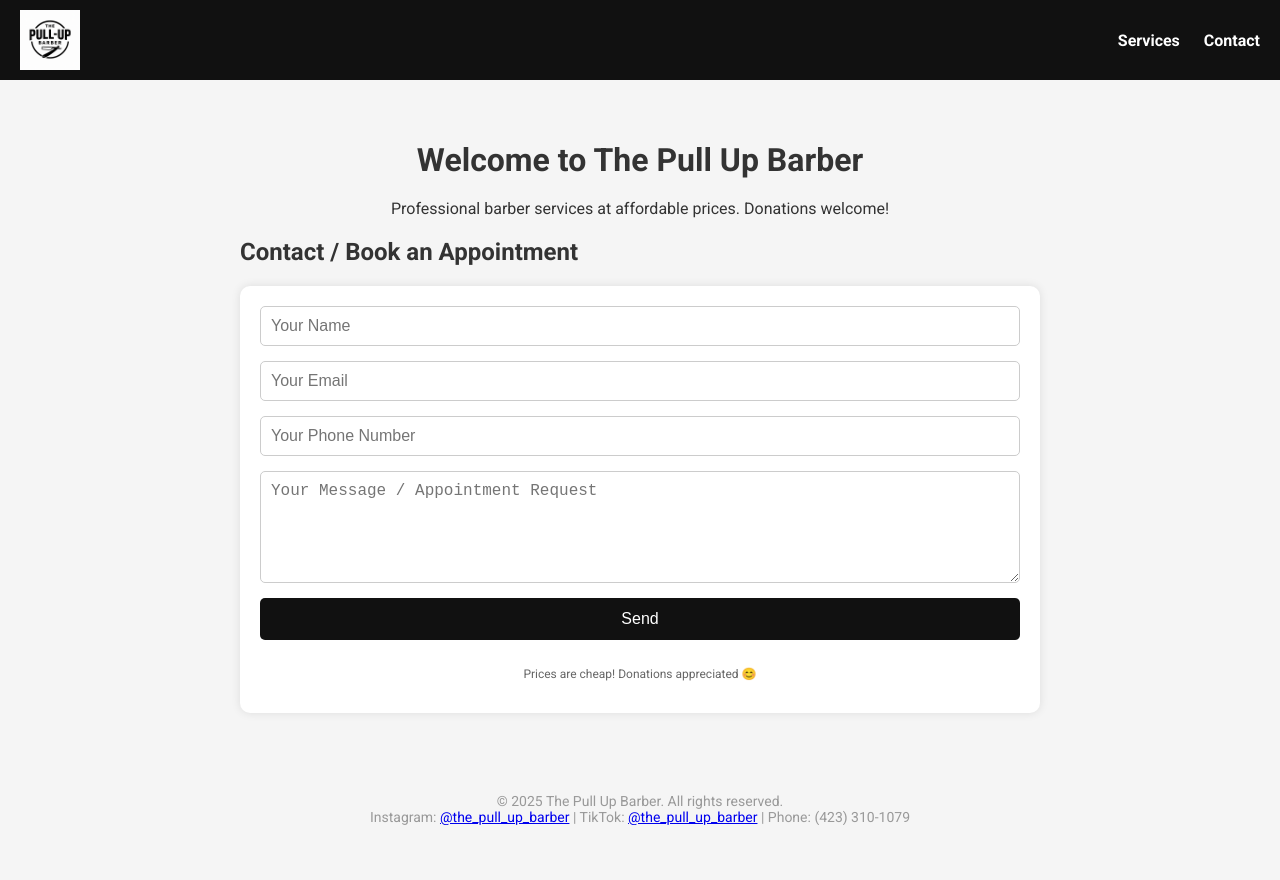
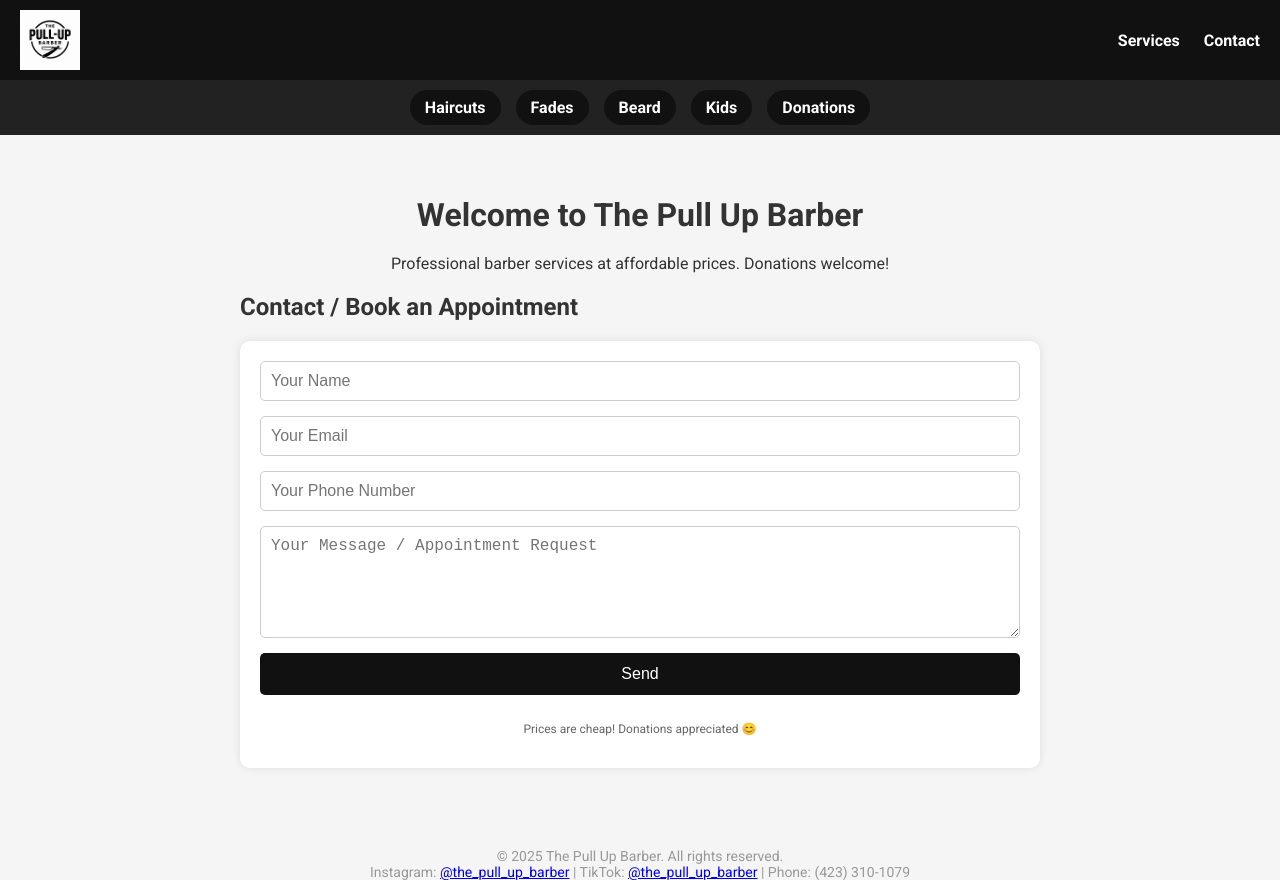
Before and after one commit to cbsest2025-web/the-pull-up-barber, a plain HTML site: page index.html in a window 1280 px wide. Before the commit the page ends 825 px from the top, so only its background shows below. Drawn offline with Linux system fonts and the light colour scheme.

Commit message:
Update index.html

```diff
--- a/index.html
+++ b/index.html
@@ -30,6 +30,26 @@
         }
         nav a:hover {
             color: #f0a500;
+        }
+        .tags {
+            display: flex;
+            justify-content: center;
+            gap: 15px;
+            padding: 10px 0;
+            background-color: #222;
+        }
+        .tag {
+            padding: 8px 15px;
+            background-color: #111;
+            color: #fff;
+            border-radius: 20px;
+            font-weight: bold;
+            cursor: pointer;
+            text-decoration: none;
+        }
+        .tag:hover {
+            background-color: #f0a500;
+            color: #111;
         }
         main {
             padding: 40px 20px;
@@ -90,6 +110,15 @@
     </nav>
 </header>
 
+<!-- Service Tags -->
+<div class="tags">
+    <a href="#haircuts" class="tag">Haircuts</a>
+    <a href="#fades" class="tag">Fades</a>
+    <a href="#beard" class="tag">Beard</a>
+    <a href="#kids" class="tag">Kids</a>
+    <a href="#donations" class="tag">Donations</a>
+</div>
+
 <main>
     <h1>Welcome to The Pull Up Barber</h1>
     <p style="text-align:center;">Professional barber services at affordable prices. Donations welcome!</p>
```
